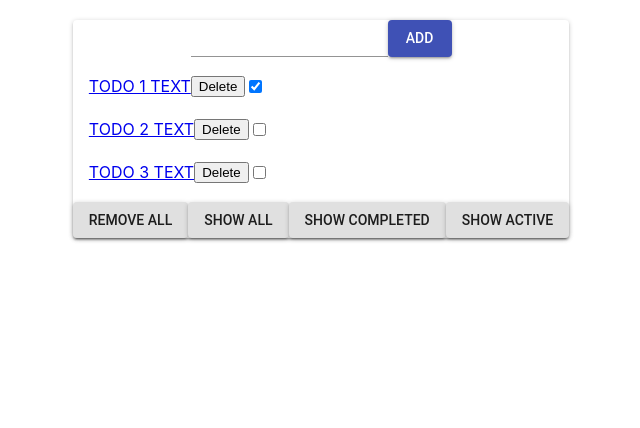
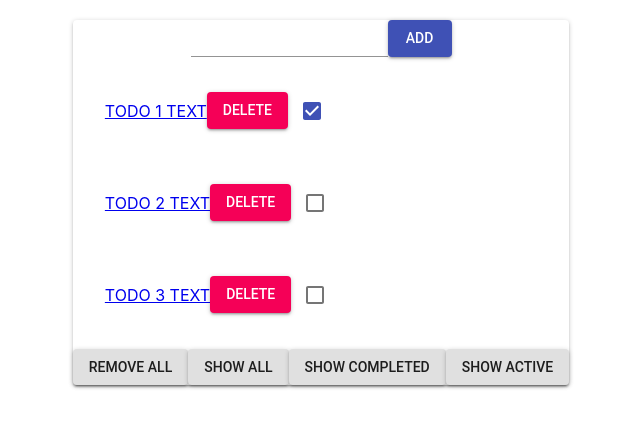
Before and after one commit to K-Sameer/ToDoAppRR, a React (Create React App) app: page / in a window 1280 px wide. Shown: the top 428 px of the page, without its empty margins (319-959 px from the left). Built offline with nearby package versions, Linux system fonts and the light colour scheme.

Commit message:
Finished editing. Added more material.

```diff
--- a/src/App.js
+++ b/src/App.js
@@ -14,8 +14,9 @@ class App extends Component {
         <Paper >
           <InputForm
             initialValue = ''
-            customAction ={this.props.addTodo}
+            onSubmit={this.props.addTodo}
             buttonText = 'Add'
+            clearOnSubmit
           />
           <List/>
         </Paper>
--- a/src/actions/actionCreator.js
+++ b/src/actions/actionCreator.js
@@ -9,7 +9,7 @@ import {
 
 const uuidv4 = require('uuid/v4');
 
-export const addTodo = (id,text) => ({
+export const addTodo = (text) => ({
   type: ADD_TODO,
   id: uuidv4(),
   text,
--- a/src/actions/actionTypes.js
+++ b/src/actions/actionTypes.js
@@ -1,9 +1,9 @@
 export const ADD_TODO = 'ADD_TODO'
 export const REMOVE_TODO = 'REMOVE_TODO'
 export const TOGGLE_TODO = 'TOGGLE_TODO'
+export const EDIT_TODO = 'EDIT_TODO'
 export const REMOVE_ALL_TODO = 'REMOVE_ALL_TODO'
 export const SHOW_ALL = 'SHOW_ALL'
 export const SHOW_COMPLETED = 'SHOW_COMPLETED'
 export const SHOW_ACTIVE = 'SHOW_ACTIVE'
 export const SET_VISIBILITY_FILTER = 'SET_VISIBILITY_FILTER'
-export const EDIT_TODO = 'EDIT_TODO'
--- a/src/containers/Button.js
+++ /dev/null
@@ -1,8 +0,0 @@
-import React, { Component } from 'react';
-// import Button as Btn from "@material-ui/core/Button";
-
-export default class Button extends Component {
-  render() {
-    return <button onClick={this.props.onClick}> {this.props.buttonText} </button>;
-  }
-}
--- /dev/null
+++ b/src/containers/CustomButton.js
@@ -0,0 +1,15 @@
+import React, { Component } from 'react';
+import Button from "@material-ui/core/Button";
+
+export default class CustomButton extends Component {
+  render() {
+    return (
+    <Button
+      variant="contained"
+      color="secondary"
+      onClick={this.props.onClick}>
+      {this.props.buttonText}
+    </Button>
+    );
+  }
+}
--- a/src/containers/InputForm.js
+++ b/src/containers/InputForm.js
@@ -17,13 +17,15 @@ export class InputForm extends Component {
 
   onSubmit(event) {
     event.preventDefault();
-    const {todoId} = this.props;
-    this.props.customAction(todoId,this.state.value);
-    this.setState({ value: '' });
+    this.props.onSubmit(this.state.value);
+    if (this.props.clearOnSubmit) {
+      this.setState({ value: '' });
+    }
   }
 
   render() {
-    const {handleSubmit, handleChange,  state: { value }} = this;
+    const {handleSubmit, handleChange, state: { value }} = this;
+
     return (
       <form onSubmit={handleSubmit} style={{display:'flex', justifyContent: 'center'}}>
         <Input
@@ -31,8 +33,14 @@ export class InputForm extends Component {
           type="text"
           value={value}
           onChange={handleChange}
+          disabled={this.props.disabled}
         />
-        <Button type="submit" variant="contained" color="primary" >{this.props.buttonText}</Button>
+        <Button
+          type="submit"
+          variant="contained"
+          color="primary"
+          onClick={this.props.onBClick}> {this.props.buttonText}
+        </Button>
       </form>
 
     );
--- a/src/containers/ListItem.js
+++ b/src/containers/ListItem.js
@@ -1,20 +1,27 @@
 import React, { Component } from 'react';
-import Button from './Button';
+import Button from './CustomButton';
 import { Link } from 'react-router-dom'
 import MaterialLi from '@material-ui/core/ListItem';
-
+import ListItemText from '@material-ui/core/ListItem';
+import Checkbox from '@material-ui/core/Checkbox';
 export default class ListItem extends Component {
   render() {
     const {removeTodo, todo, toggleTodo} = this.props;
     return (
       <MaterialLi>
-        <Link to={todo.id}>{todo.text}</Link>
-        <Button onClick={() => removeTodo(todo.id)} buttonText='Delete' />
-        <input
-          type="checkbox"
-          onChange={() => toggleTodo(todo.id)}
-          checked={todo.completed}
-        />
+        <ListItemText primary>
+          <Link to={todo.id}>
+            {todo.text}
+          </Link>
+          <Button
+            onClick={() => removeTodo(todo.id)}
+            buttonText='Delete' />
+          <Checkbox
+            color="primary"
+            onChange={() => toggleTodo(todo.id)}
+            checked={todo.completed}
+          />
+        </ListItemText>
       </MaterialLi>
     );
   }
--- a/src/containers/TodoItemDetails.js
+++ b/src/containers/TodoItemDetails.js
@@ -2,46 +2,61 @@ import React, {Component} from 'react';
 import {withRouter} from "react-router";
 import {connect} from "react-redux";
 import {InputForm} from './InputForm';
-import Button from '@material-ui/core/Button';
 import {bindActionCreators} from 'redux'
 import {editTodo} from '../actions/actionCreator'
 class TodoItemDetails extends Component {
   constructor(props) {
     super(props);
     this.state = { visibleInput: '' };
-    this.handleButtonClick = this.onButtonClick.bind(this);
+    this.handleSubmitEditedTodo = this.onSubmitEditedTodo.bind(this);
+    this.handleEditTodo = this.onEditTodo.bind(this);
+  }
+
+  onEditSubmit(){
+
   }
 
   onButtonClick(event) {
+  }
+
+  onEditTodo = () => {
+    this.setState({ visibleInput: !this.state.visibleInput });
+  }
+
+  onSubmitEditedTodo = (value) => {
+    this.props.editTodo(this.props.todo.id, value);
     this.setState({ visibleInput: !this.state.visibleInput });
   }
 
   render() {
     const { todo } = this.props;
-    const {handleButtonClick} = this;
+
     return (
       <div>
-      { this.state.visibleInput
-        ? <InputForm
-            initialValue = ''
-            customAction ={this.props.editTodo}
-            buttonText = 'Submit'
-            onBClick = {handleButtonClick}
-            todoId = {todo.id}
+        { this.state.visibleInput ?
+          <InputForm
+              initialValue={todo.text}
+              onSubmit={this.handleSubmitEditedTodo}
+              buttonText = 'Submit'
+          /> :
+          <InputForm
+              initialValue={todo.text}
+              onSubmit={this.handleEditTodo}
+              buttonText='Edit'
+              disabled
           />
-        : <>
-          <span>{todo.text}</span>
-          <Button onClick = {() => { this.setState({visibleInput: !this.state.visibleInput}) }}> Edit </Button>
-          </>
-      }
+        }
       </div>
     );
   }
 }
 
 const mapStateToProps = (state,ownProps) => {
-  return { todo: state.todos.find((todo) => {return todo.id === ownProps.match.params.id}) };
+  return {
+    todo: state.todos.find(todo => todo.id === ownProps.match.params.id)
+  };
 };
+
 const mapDispatchToProps = (dispatch) => {
   return bindActionCreators({
       editTodo
```
